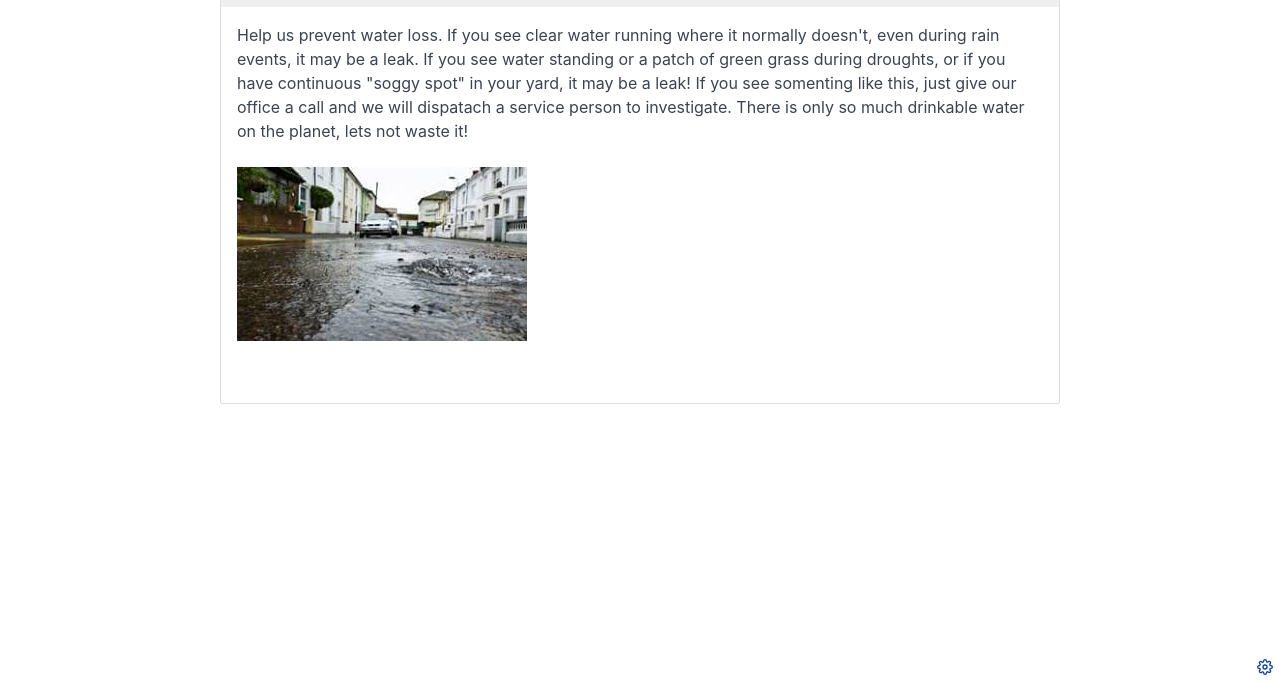
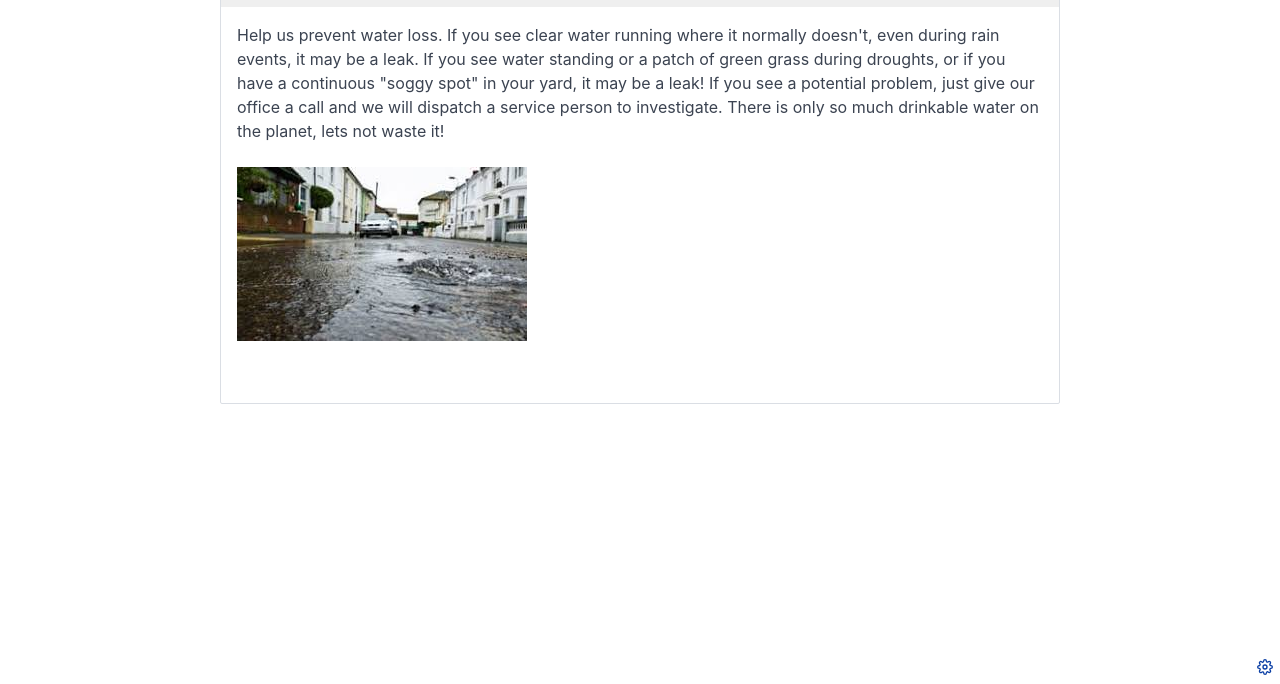
Before and after one commit to mapsync/irvine-advisory, a Gatsby site: page /blog/2019-12-11-test-report-a-leak in a window 1280 px wide. Shown: the part 116-800 px from the top of the page. Built offline with nearby package versions, Linux system fonts and the light colour scheme; Gatsby itself is replaced by a stand-in of ours.

Commit message:
Update Advisory “2019-12-11-test-report-a-leak”

```diff
--- a/src/pages/blog/2019-12-11-test-report-a-leak.md
+++ b/src/pages/blog/2019-12-11-test-report-a-leak.md
@@ -4,6 +4,6 @@ title: '*TEST* Report a Leak'
 date: 2019-12-11T13:54:44.914Z
 description: 'Report Potential Water Loss '
 ---
-Help us prevent water loss.  If you see clear water running where it normally doesn't, even during rain events, it may be a leak.  If you see water standing or a patch of green grass during droughts, or if you have continuous "soggy spot" in your yard,  it may be a leak!  If you see somenting like this, just give our office a call and we will dispatach a service person to investigate.  There is only so much drinkable water on the planet, lets not waste it!
+Help us prevent water loss.  If you see clear water running where it normally doesn't, even during rain events, it may be a leak.  If you see water standing or a patch of green grass during droughts, or if you have a continuous "soggy spot" in your yard,  it may be a leak!  If you see a potential problem, just give our office a call and we will dispatch a service person to investigate.  There is only so much drinkable water on the planet, lets not waste it!
 
 ![](/img/images.jpg)
```
